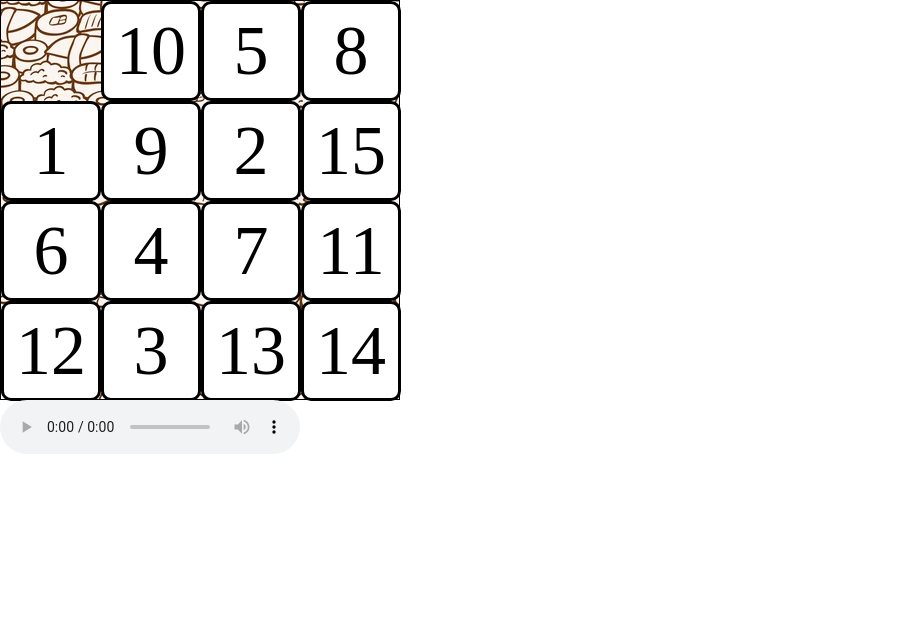
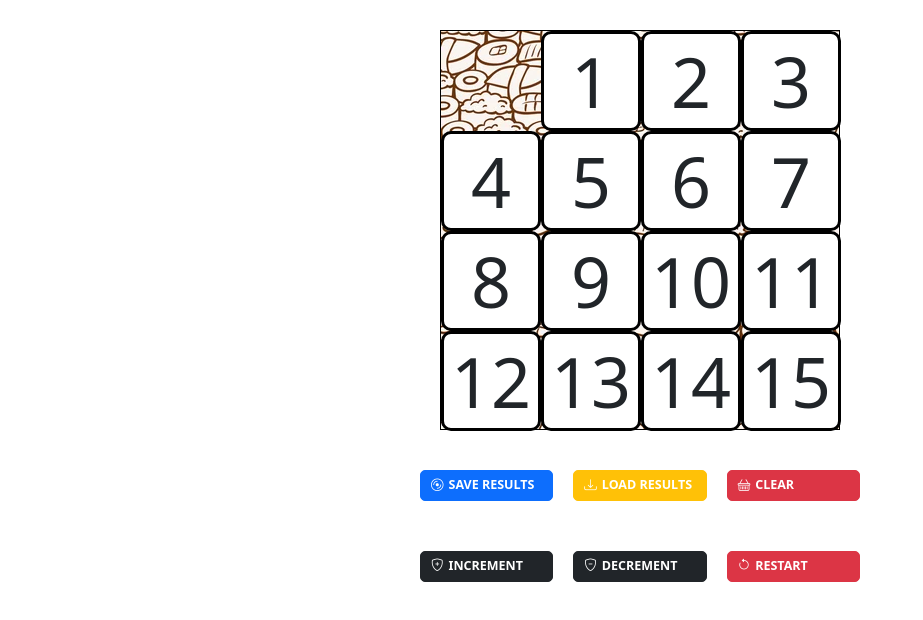
Before and after one commit to Andrey241/barley-break, a website: page index.html in a window 1280 px wide. Shown: the whole page, without its empty margins (0-923 px from the left). Drawn offline with nearby package versions, Linux system fonts and the light colour scheme.

Commit message:
add sound

```diff
--- a/index.html
+++ b/index.html
@@ -6,21 +6,86 @@
    <meta name="viewport"
       content="width=device-width, user-scalable=no, initial-scale=1.0, maximum-scale=1.0, minimum-scale=1.0">
    <meta http-equiv="X-UA-Compatible" content="ie=edge">
+   <link href="https://cdn.jsdelivr.net/npm/bootstrap@5.2.0-beta1/dist/css/bootstrap.min.css" rel="stylesheet"
+      integrity="sha384-0evHe/X+R7YkIZDRvuzKMRqM+OrBnVFBL6DOitfPri4tjfHxaWutUpFmBp4vmVor" crossorigin="anonymous">
+   <link rel="stylesheet" href="https://cdn.jsdelivr.net/npm/bootstrap-icons@1.3.0/font/bootstrap-icons.css">
    <link rel="stylesheet" href="./style/reset.css">
    <link rel="stylesheet" href="./style/style.css">
    <title>Document</title>
 </head>
 
 <body>
-   <div class="field">
+   <div class="d-flex flex-column justify-content-center align-items-center mt-5">
+      <div class="field container">
+      </div>
+      <div class="col-12 col-sm-9 ">
+         <div class="col-12
+                     col-sm-10
+                     col-md-8
+                     col-xl-4
+                     col-xxl-4
+                     d-flex
+                     flex-sm-row
+                     flex-column
+                     justify-content-center
+                     align-items-center
+                     m-auto
+                     mt-sm-5" role="group" aria-label="Basic example">
+            <button data-save type="button"
+               class="col-6 col-sm-5 mt-3 m-sm-3 text-start btn btn-primary btn-lg text-uppercase fw-bold"> <i
+                  class="bi bi-disc"></i>Save
+               results
+            </button>
+            <button data-load type="button"
+               class="col-6 col-sm-5 mt-3 m-sm-3 text-start btn btn-warning btn-lg text-uppercase fw-bold text-white">
+               <i class="bi bi-download"></i>Load
+               results
+            </button>
+            <button data-clear type="button"
+               class="col-6 col-sm-5 mt-3 m-sm-3 text-start btn btn-danger btn-lg text-uppercase fw-bold"> <i
+                  class="bi bi-basket"></i>Clear
+            </button>
+         </div>
 
+         <div class="col-12
+                     col-sm-10
+                     col-md-8
+                     col-xl-4
+                     col-xxl-4
+                     d-flex
+                     flex-sm-row
+                     flex-column
+                     justify-content-center
+                     align-items-center
+                     m-auto
+                     mt-sm-5
+                     " role="group" aria-label="Basic example">
+            <button data-inc type="button"
+               class="col-6 col-sm-5 mt-3 m-sm-3 text-start btn btn-dark btn-lg text-uppercase fw-bold "> <i
+                  class="bi bi-shield-plus"></i></i>increment
+            </button>
+            <button data-dec type="button"
+               class="col-6 col-sm-5 mt-3 m-sm-3 text-start btn btn-dark btn-lg text-uppercase fw-bold"> <i
+                  class="bi bi-shield-minus"></i>decrement
+            </button>
+            <button data-res type="button"
+               class="col-6 col-sm-5 mt-3 m-sm-3 text-start btn btn-danger btn-lg text-uppercase fw-bold"> <i
+                  class="bi bi-arrow-counterclockwise"></i>restart
+            </button>
+         </div>
+
+      </div>
    </div>
-   <div>
-      <audio id="myAudio" controls>
-         <source src="./audio/move.mp3" type="audio/mpeg">
-         Your browser does not support the audio element.
-      </audio>
-   </div>
+
+
+
+   <script src="https://cdn.jsdelivr.net/npm/@popperjs/core@2.11.5/dist/umd/popper.min.js"
+      integrity="sha384-Xe+8cL9oJa6tN/veChSP7q+mnSPaj5Bcu9mPX5F5xIGE0DVittaqT5lorf0EI7Vk"
+      crossorigin="anonymous"></script>
+   <script src="https://cdn.jsdelivr.net/npm/bootstrap@5.2.0-beta1/dist/js/bootstrap.min.js"
+      integrity="sha384-kjU+l4N0Yf4ZOJErLsIcvOU2qSb74wXpOhqTvwVx3OElZRweTnQ6d31fXEoRD1Jy"
+      crossorigin="anonymous"></script>
+
    <script src="./javascript/javascript.js"></script>
 </body>
 
--- a/javascript/javascript.js
+++ b/javascript/javascript.js
@@ -1,14 +1,32 @@
+let cells = [];
+function createGame() {
 	const field = document.querySelector(".field"),
-	cellSize = 100,
-	cells = [];
+		cell = document.querySelectorAll(".cell");
+	let cellSize = 100;
+
+	function addSize() {
+		field.style.width = `${4 * cellSize}px`;
+		field.style.height = `${4 * cellSize}px`;
+		const cell = document.querySelectorAll(".cell");
+		cell.forEach((item) => {
+			item.style.width = `${cellSize}px`;
+			item.style.height = `${cellSize}px`;
+		});
+	}
+
 	empty = {
 		value: 0,
 		top: 0,
 		left: 0,
+		i: 0,
 	};
+	if (cells.length == 0) {
 		cells.push(empty);
+	}
 
+	console.log(cells);
 	function move(i) {
+		debugger;
 		const cell = cells[i],
 			leftDiff = Math.abs(empty.left - cell.left),
 			topDiff = Math.abs(empty.top - cell.top);
@@ -47,11 +65,14 @@ function move(i) {
 		// document.querySelector("audio").play();
 	}
 
-const numbers = [...Array(15).keys()].sort(() => Math.random() - 0.5);
-
+	//const numbers = [...Array(15).keys()].sort(() => Math.random() - 0.5);
+	let numbers = [...Array(15).keys()];
+	console.log(numbers);
+	if (cells.length == 1) {
 		for (let i = 1; i <= 15; i++) {
 			const cell = document.createElement("div"),
 				value = numbers[i - 1] + 1;
+
 			cell.className = "cell";
 			cell.innerHTML = value;
 
@@ -63,6 +84,7 @@ for (let i = 1; i <= 15; i++) {
 				left,
 				top,
 				element: cell,
+				i,
 			});
 
 			cell.style.left = `${cellSize * left}px`;
@@ -74,9 +96,86 @@ for (let i = 1; i <= 15; i++) {
 				move(i);
 			});
 		}
+	} else {
+		for (let i = 1; i <= 15; i++) {
+			const cell = document.createElement("div"),
+				value = numbers[i - 1] + 1;
+
+			cell.className = "cell";
+			cell.innerHTML = value;
+
+			const left = i % 4,
+				top = (i - left) / 4;
+
+			cell.style.left = `${cellSize * left}px`;
+			cell.style.top = `${cellSize * top}px`;
+
+			field.append(cell);
+
+			cell.addEventListener("click", () => {
+				move(cells[i].i);
+			});
+		}
+	}
+
+	addSize();
+}
+createGame();
+//sounds
 
 function moveSound() {
 	var audio = new Audio();
 	audio.src = "https://andrey241.github.io/barley-break/audio/move.mp3";
 	audio.play();
 }
+
+//buttons
+
+const buttons = document.querySelectorAll("button");
+buttons.forEach((item) => {
+	item.addEventListener("click", (e) => {
+		console.log(e.target.getAttributeNames()[0]);
+		switch (e.target.getAttributeNames()[0]) {
+			case "data-save":
+				save();
+				break;
+			case "data-load":
+				break;
+			case "data-clear":
+				break;
+			case "data-inc":
+				inc();
+				break;
+			case "data-dec":
+				break;
+			case "data-res":
+				inc();
+				break;
+			default:
+				break;
+		}
+	});
+});
+
+function save() {
+	localStorage.setItem("save", true);
+	localStorage.clear();
+	localStorage.setItem("cells", JSON.stringify(cells));
+}
+
+function load() {
+	cells = JSON.parse(localStorage.getItem("cells"));
+	createGame();
+}
+
+function clearField() {
+	document.querySelectorAll(".cell").forEach((item) => {
+		console.log(item);
+		item.remove();
+	});
+}
+
+function inc() {
+	clearField();
+	createGame();
+}
--- /dev/null
+++ b/package.json
@@ -0,0 +1,5 @@
+{
+  "dependencies": {
+    "bootstrap-icons": "^1.8.3"
+  }
+}
--- a/style/style.css
+++ b/style/style.css
@@ -1,14 +1,10 @@
 .field {
-	width: 400px;
-	height: 400px;
 	border: 1px solid black;
 	background: url(../images/bg.jpg);
 	position: relative;
 }
 
 .cell {
-	width: 100px;
-	height: 100px;
 	border: 3px solid black;
 	border-radius: 10px;
 	position: absolute;
@@ -20,3 +16,7 @@
 	transition: ease-in 0.3s all;
 	cursor: pointer;
 }
+
+i {
+	margin: 0 5px 0 0;
+}
```
Also changed, not shown: 1 other file. Lines whose indentation alone changed are shown as unchanged.
